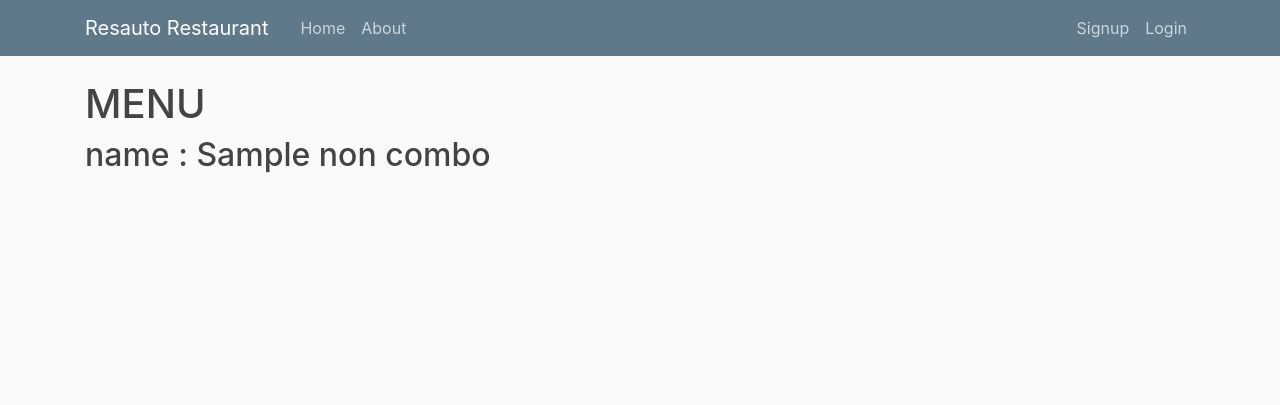
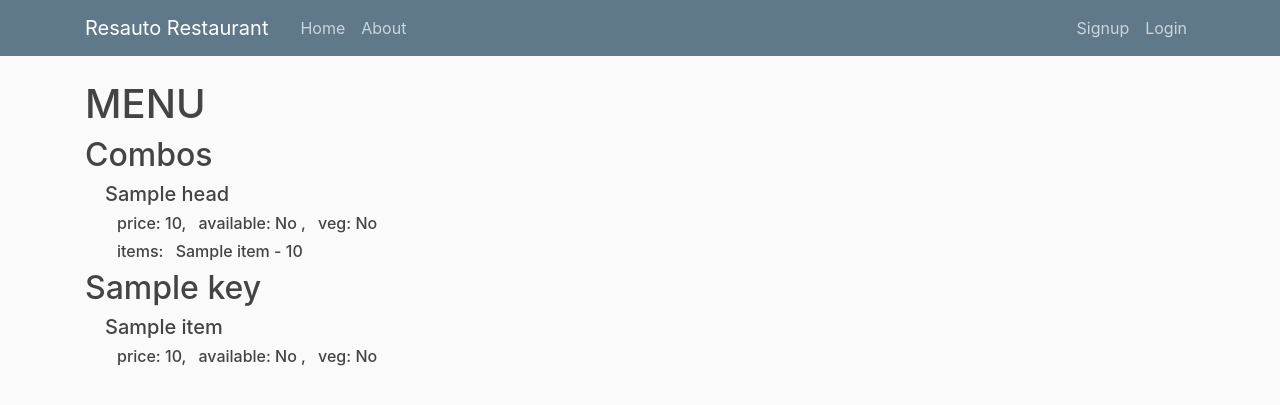
Before and after one commit to hardik-kgp/DBMS_term_project, a Django app: template foods/templates/foods/menu.html in a window 1280 px wide. Shown: the top 405 px of the page. Run offline with Django 3.2, Linux system fonts and the light colour scheme; the template is opened without the code that fills it: most values are stand-ins (such as "Sample title", 1, 10 or a date in 2020); some libraries are stand-ins or nearby versions.

Commit message:
added proper menu format

```diff
--- a/foods/templates/foods/menu.html
+++ b/foods/templates/foods/menu.html
@@ -1,9 +1,31 @@
 {% extends "header.html" %}
 {% block content %}
 <h1>MENU</h1>
+<b><h2>Combos </h2></b>
+{% for combo in combos %}
+    <h5>&emsp;{{combo.head.name}}</h5>
+        <h6>
+            &emsp;&emsp;price: {{combo.head.price}},
+            &ensp;available: {% if combo.head.availability == True %} Yes {% else %} No {% endif %},
+            &ensp;veg: {% if combo.head.is_veg == True %} Yes {% else %} No {% endif %}
+        </h6>
+        <h6>&emsp;&emsp;items:&ensp;
+            {% for item,qty in combo.children %}
+                {{item.name}} - {{qty}} &ensp;
+            {%endfor%}
+        </h6>
+{% endfor %}
 
-{% for a in non_combos %}
-    <h2> name : {{a.name}} </h2>
+{% for key,grp in non_combos.items %}
+    <b><h2>{{key}} </h2></b>
+    {% for item in grp %}
+        <h5>&emsp;{{item.name}}</h5>
+        <h6>
+            &emsp;&emsp;price: {{item.price}},
+            &ensp;available: {% if item.availability == True %} Yes {% else %} No {% endif %},
+            &ensp;veg: {% if item.is_veg == True %} Yes {% else %} No {% endif %}
+        </h6>
+    {%endfor%}
 {% endfor %}
 
 {% endblock content %}
--- a/foods/urls.py
+++ b/foods/urls.py
@@ -6,5 +6,5 @@ app_name = 'foods'
 urlpatterns = [
     path('menu',views.menu,name="menu"),
     path('checkout',views.checkout,name="checkout"),
-    path('addfood',views.addfood,name="addfood"),
+    # path('addfood',views.addfood,name="addfood"),
 ]
--- a/resauto/__init__.py
+++ b/resauto/__init__.py
@@ -98,6 +98,7 @@ def setup_database():
 				);"""
 
     #execute all 9 create queries
+    cursor.execute(open('drop_tables.txt').read()) #ONLY FOR DEVLOPMENT
     cursor.execute(customers)
     cursor.execute(resources)
     cursor.execute(employee)
@@ -107,6 +108,7 @@ def setup_database():
     cursor.execute(order_items)
     cursor.execute(order_employee)
     cursor.execute(food_combos)
+    cursor.execute(open('insert_data.txt').read()) #ONLY FOR DEVELOPMENT
 
 
 setup_database()
```
Also changed, not shown: foods/models.py (+19 -0 lines), foods/views.py (+21 -10 lines), insert_data.txt (+10 -10 lines).
